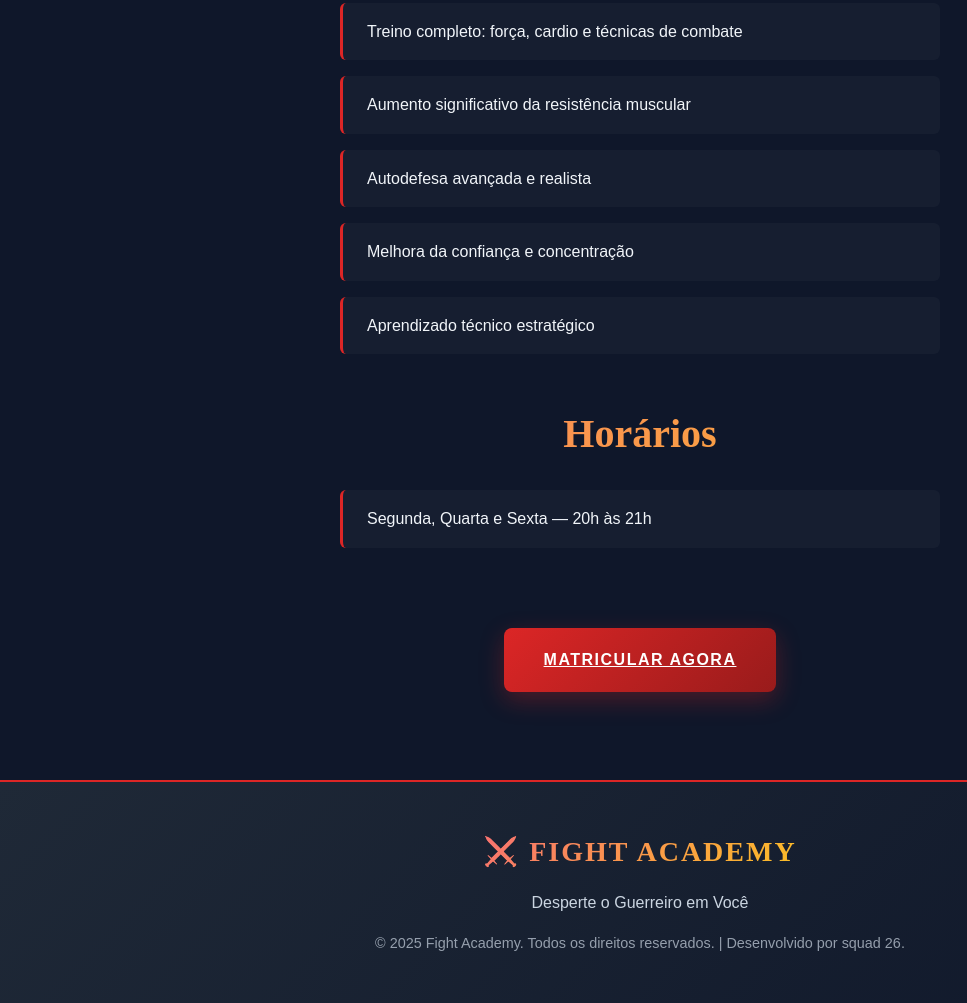
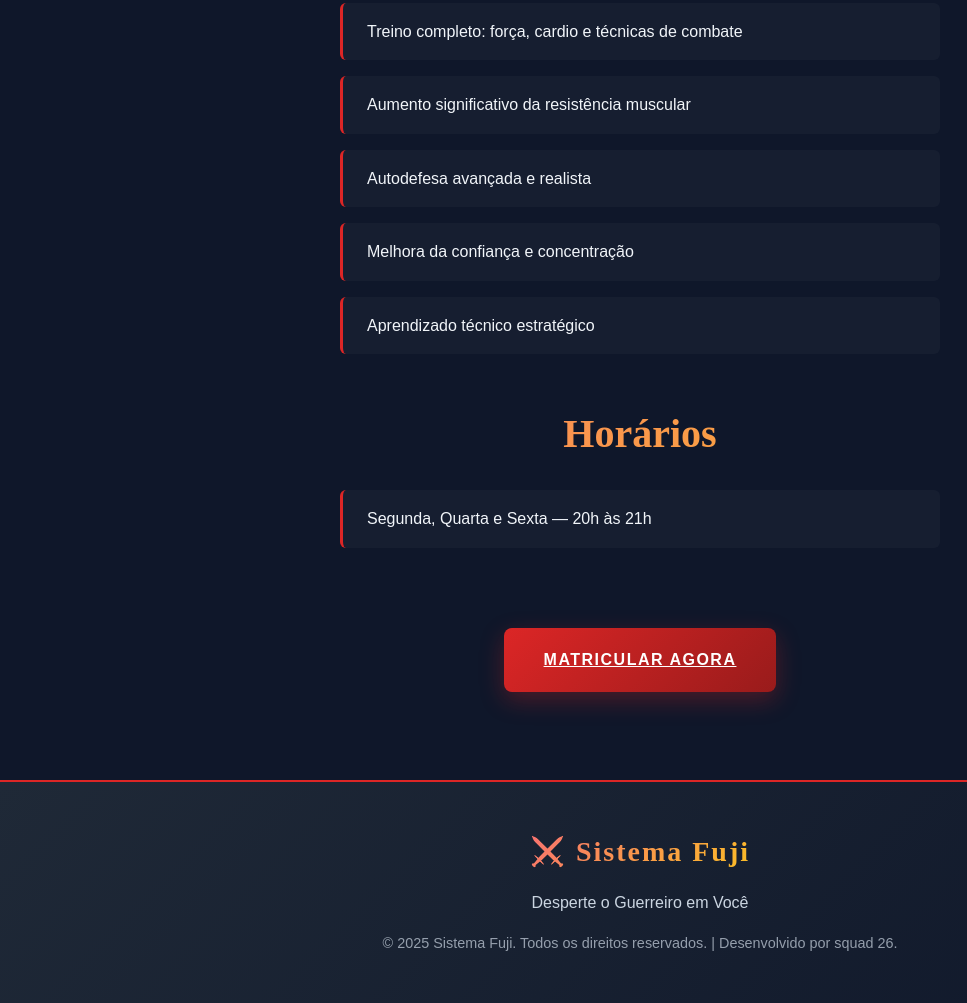
Before and after one commit to leoschinzel/Sistema-Fuji-_sistema-Definitivo, a plain HTML site: page mma.html in a window 1280 px wide. Shown: the part 726-1729 px from the top of the page, without its empty margins (0-967 px from the left). Drawn offline with Linux system fonts and the light colour scheme.

Commit message:
Modify footer logo and copyright details
Updated footer logo and copyright information.

```diff
--- a/mma.html
+++ b/mma.html
@@ -46,9 +46,9 @@
 </section>
     <footer>
         <div class="container">
-            <div class="logo">⚔️ FIGHT ACADEMY</div>
+            <div class="logo">⚔️ Sistema Fuji </div>
             <p>Desperte o Guerreiro em Você</p>
-            <div class="copyright">© 2025 Fight Academy. Todos os direitos reservados. | Desenvolvido por squad 26.</div>
+            <div class="copyright">© 2025 Sistema Fuji. Todos os direitos reservados. | Desenvolvido por squad 26.</div>
         </div>
     </footer>
 
```
